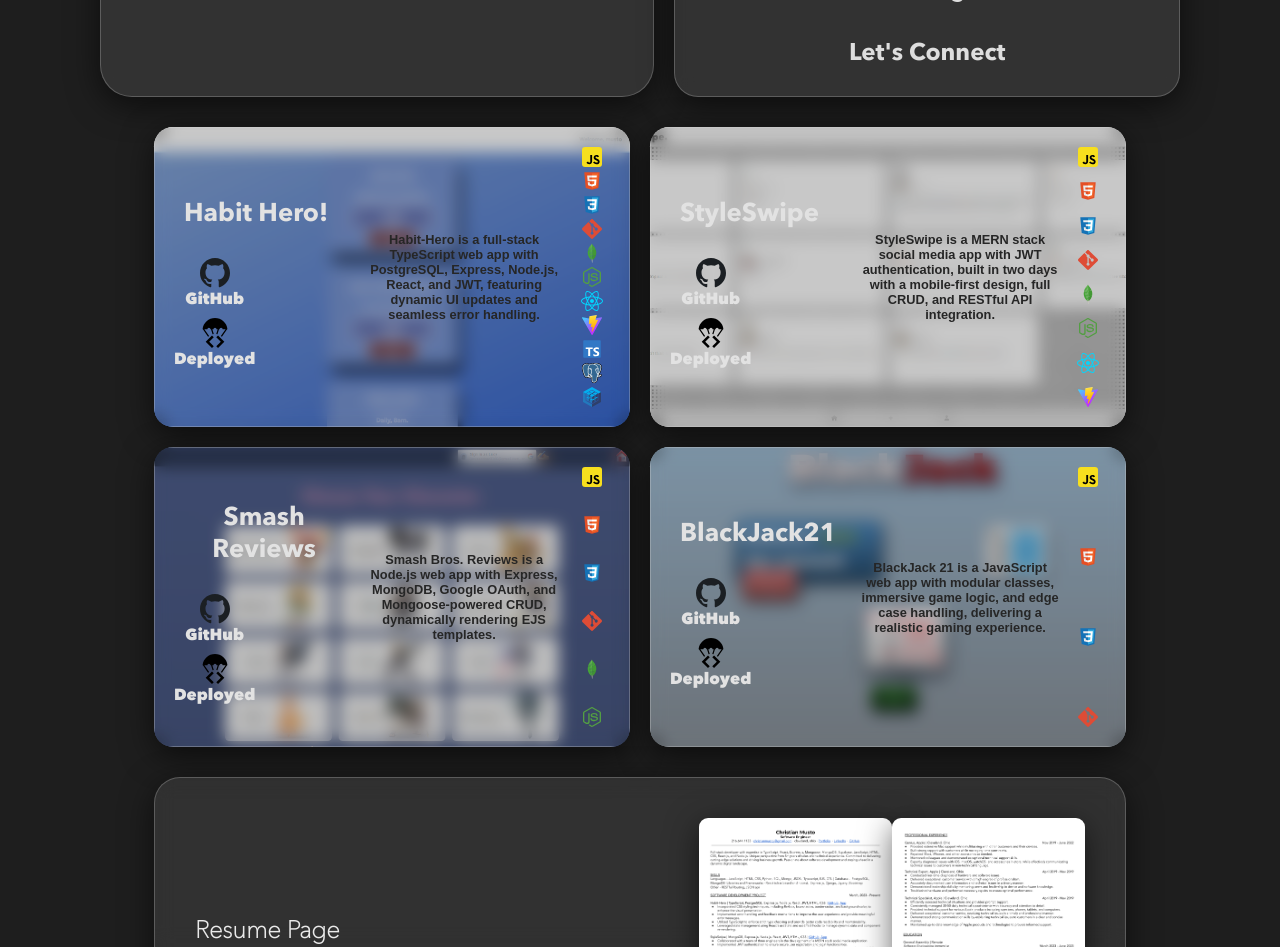
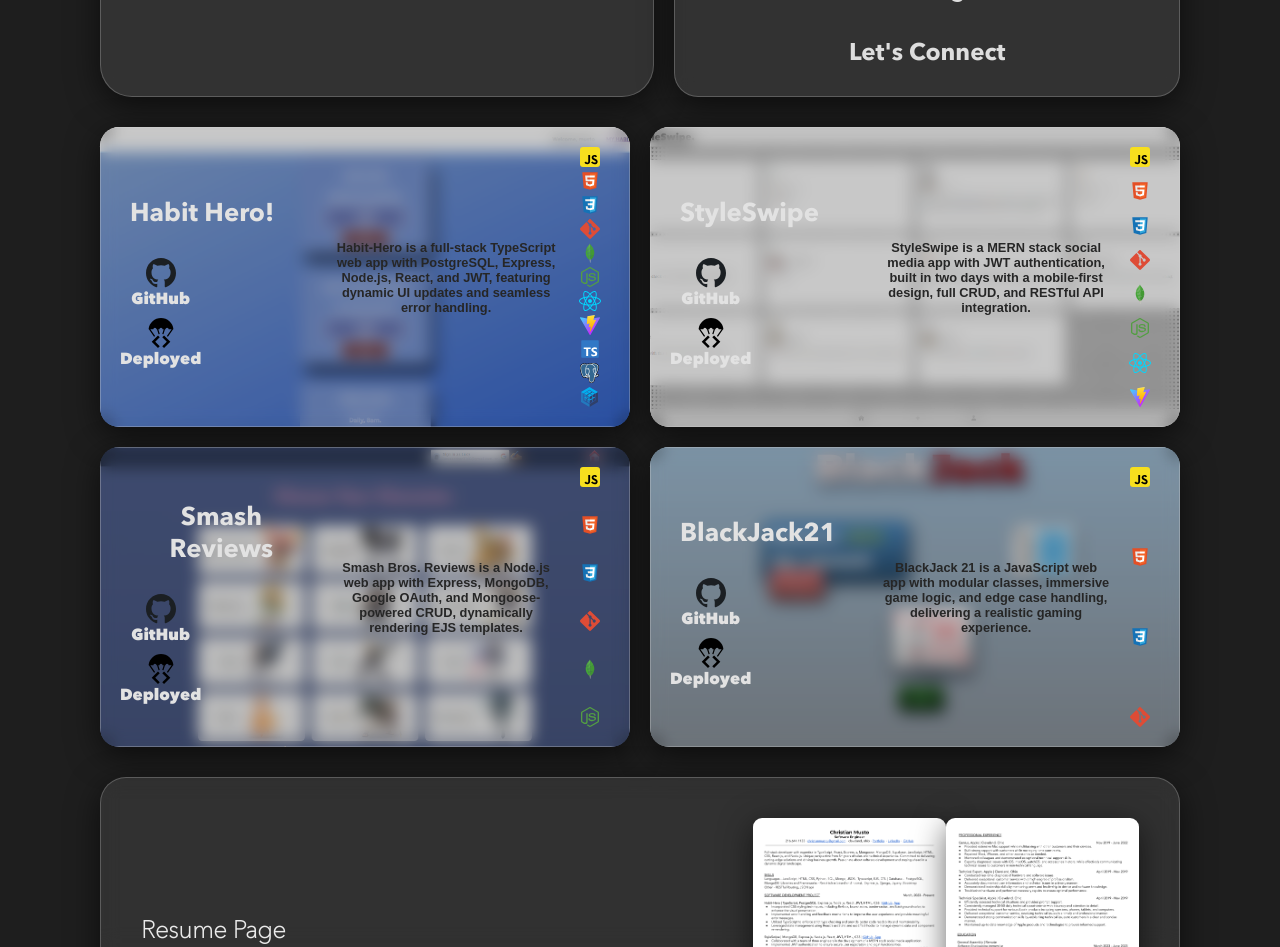
Before and after one commit to officialmusto/musto-website, a React (Vite) app: page / in a window 1280 px wide. Shown: the part 1080-2027 px from the top of the page. Built offline with nearby package versions, Linux system fonts and the light colour scheme.

Commit message:
update styling

```diff
--- a/src/App.css
+++ b/src/App.css
@@ -92,7 +92,6 @@ body {
 
 .projects-and-resume {
   display: flex;
-  width: 90%;
   align-self: center;
   flex-direction: column;
   justify-content: center;
--- a/src/components/ProjectCard/ProjectCard.css
+++ b/src/components/ProjectCard/ProjectCard.css
@@ -5,7 +5,6 @@
   align-items: flex-start;
   text-align: center;
   padding: 20px;
-  width: 100%;
   height: 300px;
   position: relative;
   border-radius: 1.2rem;
```
